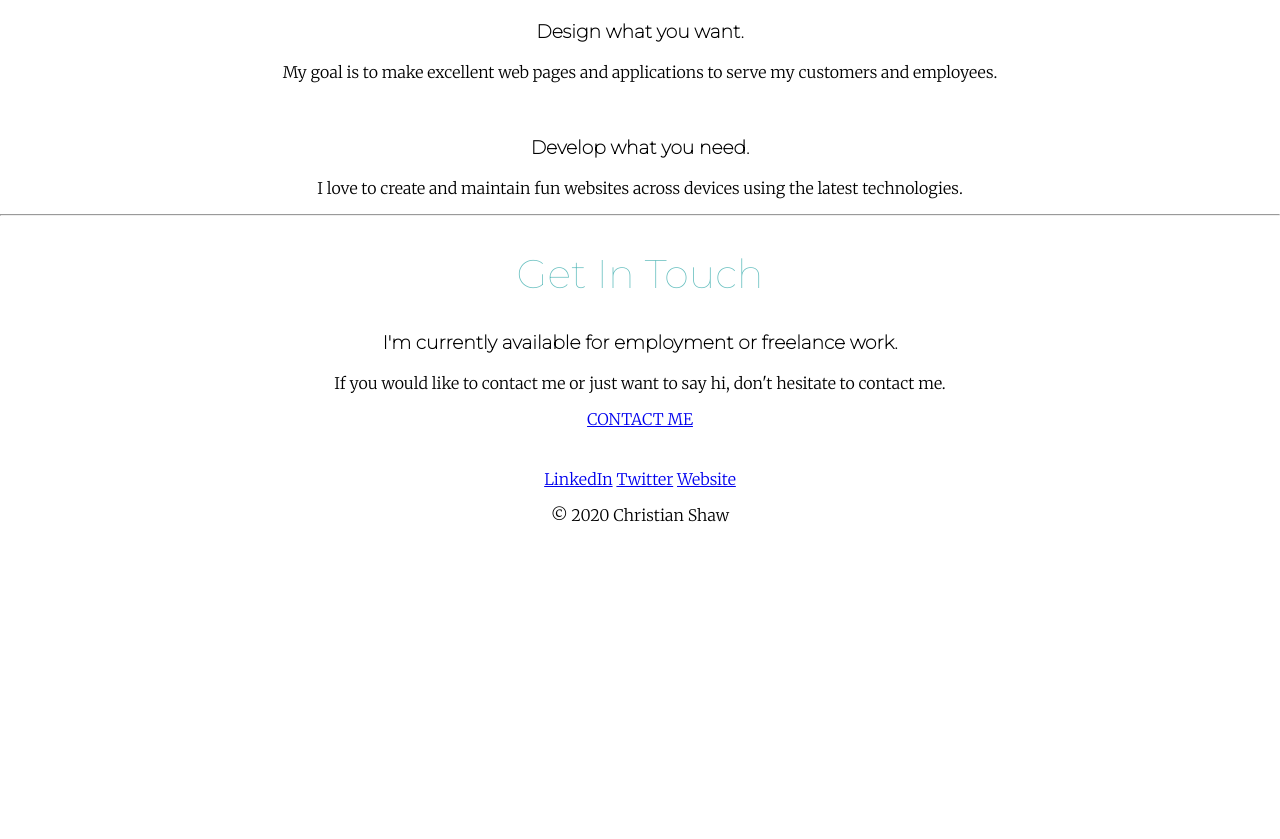
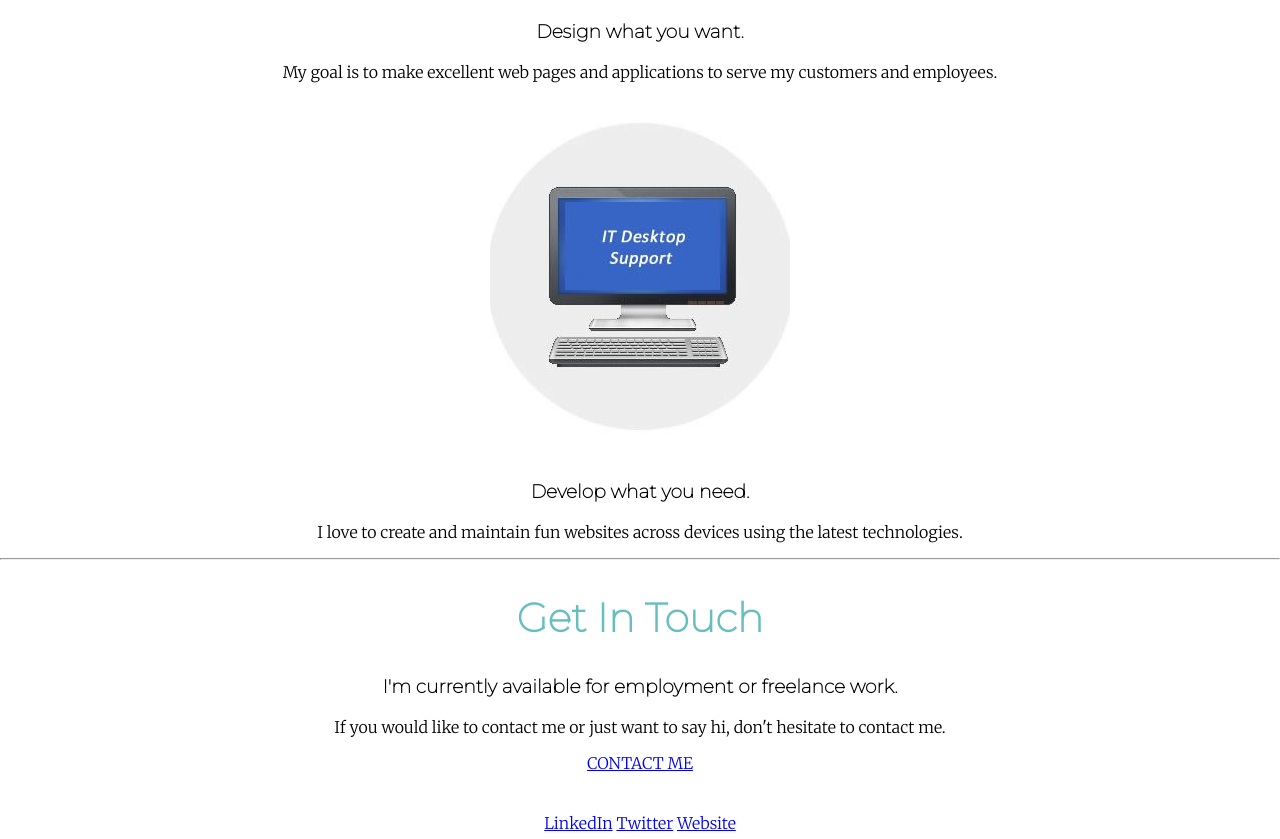
Before and after one commit to cshaw00048/CSS-My-Site, a plain HTML site: page index.html in a window 1280 px wide. Shown: the part 1660-2499 px from the top of the page. Before the commit the page ends 2201 px from the top, so only its background shows below. Drawn offline with Linux system fonts and the light colour scheme.

Commit message:
picture added

```diff
--- a/css/styles.css
+++ b/css/styles.css
@@ -15,7 +15,6 @@ h2 {
     color: #66BFBF;
     font-size: 2.5rem;
     font-family: 'Montserrat', sans-serif;
-    font-weight: normal;
 }
 
 h3 {
--- a/index.html
+++ b/index.html
@@ -31,7 +31,7 @@
             <p>My goal is to make excellent web pages and applications to serve my customers and employees.</p>
           </div>
           <div class="skill-row">
-            <img class="" src="" alt="">
+            <img class="skills-pic" src="images/it-desktop-support.jpg" alt="Desktop Support">
             <h3>Develop what you need.</h3>
             <p>I love to create and maintain fun websites across devices using the latest technologies.</p>
           </div>
```
Also changed, not shown: images/it-desktop-support.jpg (added).
